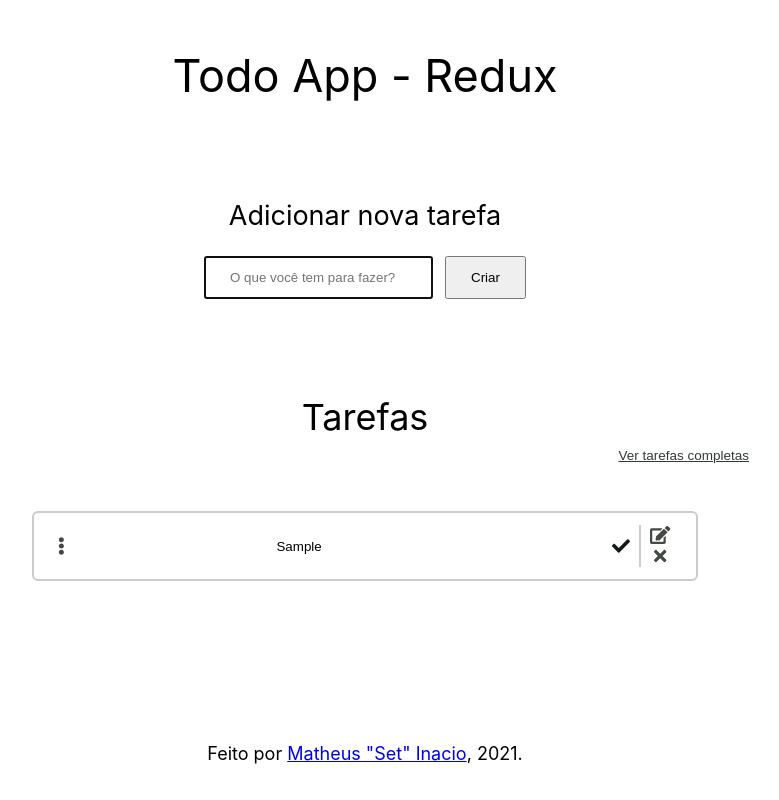
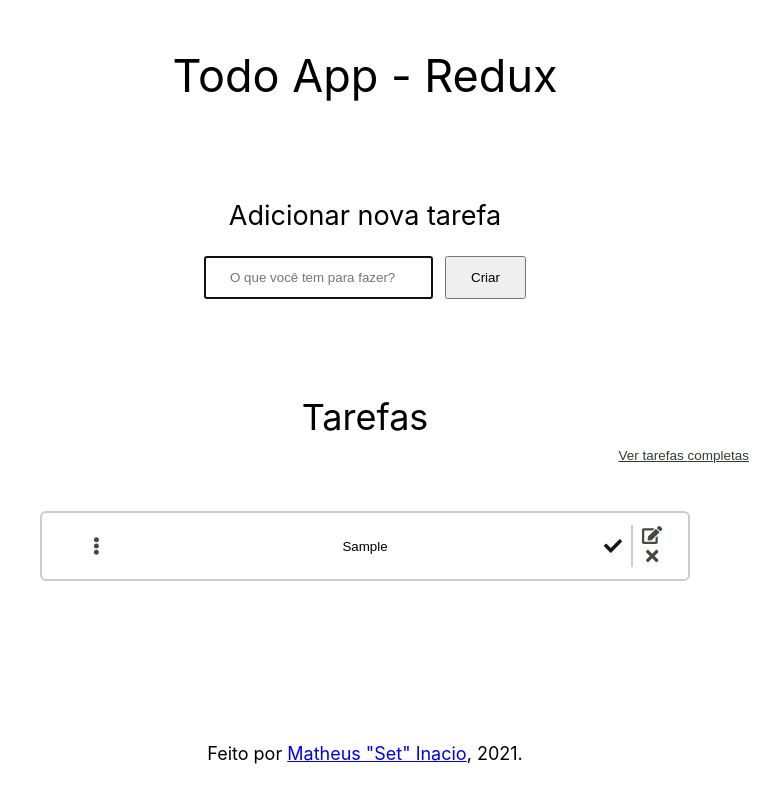
Before and after one commit to matheusinacio7/Trybe, a React (Create React App) app in the folder mod-2/bloco-16/16.2/exercicios/todo-redux/: page / in a window 1280 px wide. Both pictures are taken after typing "Sample" into the empty fields and a click on the button "Criar". Shown: the whole page, without its empty margins (275-1054 px from the left). Built offline with nearby package versions, Linux system fonts and the light colour scheme.

Commit message:
adiciona estilos e tal de drag de item

```diff
--- a/mod-2/bloco-16/16.2/exercicios/todo-redux/src/components/TodoItem.css
+++ b/mod-2/bloco-16/16.2/exercicios/todo-redux/src/components/TodoItem.css
@@ -1,5 +1,7 @@
 .todo-item {
-  width: 80%;
+  width: 650px;
+  box-sizing: border-box;
+  height: 70px;
   display: flex;
   font-size: 1rem;
   justify-content: space-between;
@@ -7,6 +9,23 @@
   border: 2px solid #cecace;
   border-radius: 6px;
   padding: 12px 24px;
+  background-color: #fff;
+}
+
+.todo-item.drag-final-position {
+  justify-content: center;
+  border-style: dashed;
+  background-color: #dadfde;
+}
+
+.todo-item.being-dragged {
+  position: absolute;
+  z-index: 1;
+  cursor: grabbing;
+}
+
+.todo-item__status-text {
+  color: #434943;
 }
 
 .todo-item__icon {
@@ -18,8 +37,20 @@
   color: #131913;
 }
 
+.todo-item__grab-section {
+  cursor: grab;
+  display: flex;
+  justify-content: center;
+}
+
 .todo-item__drag {
   cursor: grab;
+}
+
+.todo-item.being-dragged .todo-item__drag,
+.todo-item.being-dragged .todo-item__grab-section
+{
+  cursor: grabbing;
 }
 
 .todo-item__content {
@@ -29,6 +60,7 @@
 .todo-item__content__field {
   height: 100%;
   padding: 12px 24px;
+  text-align: center;
 }
 
 .todo-item__content__field:read-only {
--- a/mod-2/bloco-16/16.2/exercicios/todo-redux/src/components/TodoItem.jsx
+++ b/mod-2/bloco-16/16.2/exercicios/todo-redux/src/components/TodoItem.jsx
@@ -5,7 +5,19 @@ import { useStore } from '../hooks/useStore';
 import { useState, useRef } from 'react';
 import './TodoItem.css';
 
-function TodoItem({ content, id, isCompleted, markTodoAsCompleted, markTodoAsNotCompleted, deleteTodo, editTodo }) {
+function TodoItem({
+    content,
+    id,
+    isCompleted,
+    handleStartDrag,
+    dragFinalPosition,
+    beingDragged,
+    relativePosition,
+    markTodoAsCompleted,
+    markTodoAsNotCompleted,
+    deleteTodo,
+    editTodo,
+  }) {
   const [isEditing, setIsEditing] = useState(false);
   const [currentContent, setCurrentContent] = useState(content);
   const contentField = useRef(null);
@@ -41,28 +53,45 @@ function TodoItem({ content, id, isCompleted, markTodoAsCompleted, markTodoAsNot
   }
 
   return (
-    <li className="todo-item">
-      <section className="todo-item__grab-section">
-        { isCompleted ? null :
-          <FontAwesomeIcon icon={ faEllipsisV } className="todo-item__icon todo-item__drag" /> }
+    <li
+      className={`todo-item${dragFinalPosition ? ' drag-final-position' : ''}${beingDragged ? ' being-dragged' : ''}`}
+      style={{
+        top: beingDragged ? relativePosition.top : null,
+        left: beingDragged ? relativePosition.left : null,
+      }}
+    >
+      {
+        dragFinalPosition
+        ? <p className="todo-item__status-text">The item will occupy this position.</p>
+        :
+          <>
+            <section
+              className="todo-item__grab-section"
+              onMouseDown={ ({ target }) => handleStartDrag(id, target) }
+            >
+              {isCompleted ? null :
+                <FontAwesomeIcon
+                  icon={faEllipsisV}
+                  className="todo-item__icon todo-item__drag"
+                />}
             </section>
             <section className="todo-item__content">
               <input
-          ref={ contentField }
+                ref={contentField}
                 type="text"
-          value={ currentContent }
+                value={currentContent}
                 className="todo-item__content__field"
-          onChange={ ({ target }) => setCurrentContent(target.value) }
-          onKeyDown={ handleKeyDown }
-          readOnly={ !isEditing }
+                onChange={({ target }) => setCurrentContent(target.value)}
+                onKeyDown={handleKeyDown}
+                readOnly={!isEditing}
               />
             </section>
             <section className="todo-item__controls">
               <div className="todo-item__controls__complete">
                 <FontAwesomeIcon
-            icon={ !isCompleted ? faCheck : faRedo }
+                  icon={!isCompleted ? faCheck : faRedo}
                   className="todo-item__icon todo-item__complete"
-            onClick={ handleToggleCompleted }
+                  onClick={handleToggleCompleted}
                 />
               </div>
               <div className="todo-item__controls__separator" />
@@ -71,20 +100,21 @@ function TodoItem({ content, id, isCompleted, markTodoAsCompleted, markTodoAsNot
                   isCompleted ? null :
                     <div>
                       <FontAwesomeIcon
-              icon={ faEdit }
+                        icon={faEdit}
                         className="todo-item__icon"
-              onClick={ toggleEditing }
+                        onClick={toggleEditing}
                       />
                     </div>}
                 <div>
                   <FontAwesomeIcon
-              icon={ faTimes }
+                    icon={faTimes}
                     className="todo-item__icon"
-              onClick={ handleDelete }
+                    onClick={handleDelete}
                   />
                 </div>
               </div>
             </section>
+          </>}
     </li>
   );
 }
--- a/mod-2/bloco-16/16.2/exercicios/todo-redux/src/components/TodoList.css
+++ b/mod-2/bloco-16/16.2/exercicios/todo-redux/src/components/TodoList.css
@@ -9,6 +9,7 @@
   display: flex;
   flex-direction: column;
   align-items: center;
+  position: relative;
 }
 
 .todo-header {
--- a/mod-2/bloco-16/16.2/exercicios/todo-redux/src/components/TodoList.jsx
+++ b/mod-2/bloco-16/16.2/exercicios/todo-redux/src/components/TodoList.jsx
@@ -1,34 +1,98 @@
 /* eslint-disable react-hooks/rules-of-hooks */
 
-import { useState } from 'react';
+import { useState, useRef } from 'react';
 import { useStore } from '../hooks/useStore';
 import TodoItem from './TodoItem';
+import throttle from '../utils/throttle';
 import './TodoList.css';
 
 function TodoList({ todo }) {
   const { todo: todoList, completed } = todo;
   const [showingCompleted, setShowingCompleted] = useState(false);
+  const [beingDragged, setBeingDragged] = useState(null);
+  const todoSectionElement = useRef(null);
 
   function handleToggleShowMode() {
     setShowingCompleted(previous => !previous);
   }
 
+  const getParentTodoItem = (element) => element.parentElement.classList.contains('todo-item')
+      ? element.parentElement
+      : getParentTodoItem(element.parentElement);
+
+  function handleDragMove (e) {
+    console.log(beingDragged);
+    if (!beingDragged) return;
+
+    console.log(e);
+    console.log(beingDragged.relativePosition);
+  };
+
+  function handleEndDrag() {
+    console.log(beingDragged);
+    console.log('ending');
+    setBeingDragged(null);
+    document.removeEventListener('mouseup', handleEndDrag);
+    document.removeEventListener('mousemove', handleDragMove);
+  }
+
+  function handleStartDrag(id, target) {
+    setBeingDragged(() => {
+      const itemBeingDragged = todoList.find((todoItem) => todoItem.id === id);
+      const originalItem = getParentTodoItem(target);
+      const itemRect = originalItem.getBoundingClientRect();
+      const todoSectionRect = todoSectionElement.current.getBoundingClientRect();
+
+      const relativePosition = {
+        top: itemRect.top - todoSectionRect.top - 20,
+        left: itemRect.left - todoSectionRect.left - 20,
+      };
+
+      itemBeingDragged.relativePosition = relativePosition;
+
+      return itemBeingDragged;
+    });
+
+    document.addEventListener('mousemove', handleDragMove);
+    document.addEventListener('mouseup', handleEndDrag);
+  }
+
   return (
-    <section className="todo-section">
+    <>
+      <section
+        className="todo-section"
+        ref={ todoSectionElement }
+      >
+        { !beingDragged ? null :
+          <TodoItem
+            id={ beingDragged.id }
+            content={ beingDragged.content }
+            relativePosition={ beingDragged.relativePosition }
+            beingDragged
+          />
+        }
         <header className="todo-header">
           <div />
-        <h1 className="h-section">Tarefas{ showingCompleted ? ' Completas' : null }</h1>
+          <h1 className="h-section">Tarefas{showingCompleted ? ' Completas' : null}</h1>
           <button
-          onClick={ handleToggleShowMode }
-        >Ver tarefas { showingCompleted ? 'a fazer' : 'completas' }</button>
+            onClick={handleToggleShowMode}
+          >Ver tarefas {showingCompleted ? 'a fazer' : 'completas'}</button>
         </header>
         <ol className="todo-list">
-        { !showingCompleted
-          ? todoList.map(({ content, id }) => <TodoItem key={ id } content={ content } id={ id } />)
-          : completed.map(({ content, id }) => <TodoItem key={ id } content={ content } id={ id } isCompleted />)
+          {!showingCompleted
+            ? todoList.map(({ content, id }) =>
+              <TodoItem
+                key={id}
+                content={content}
+                id={id}
+                dragFinalPosition={beingDragged?.id === id}
+                handleStartDrag={handleStartDrag}
+              />)
+            : completed.map(({ content, id }) => <TodoItem key={id} content={content} id={id} isCompleted />)
           }
         </ol>
       </section>
+    </>
   )
 }
 
--- /dev/null
+++ b/mod-2/bloco-16/16.2/exercicios/todo-redux/src/utils/throttle.js
@@ -0,0 +1,16 @@
+const throttle = (original, limit) => {
+  let waiting = false;
+
+  return function() {
+    if (!waiting) {
+      original.apply(this, arguments);
+      waiting = true;
+
+      setTimeout(() => {
+        waiting = false;
+      }, limit);
+    }
+  };
+};
+
+export default throttle;
```
Lines whose indentation alone changed are shown as unchanged.
